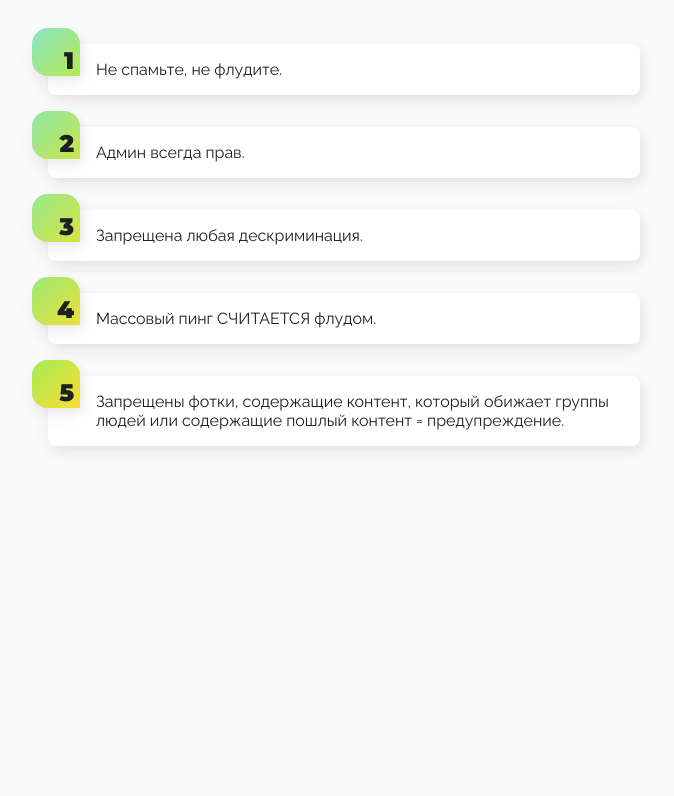
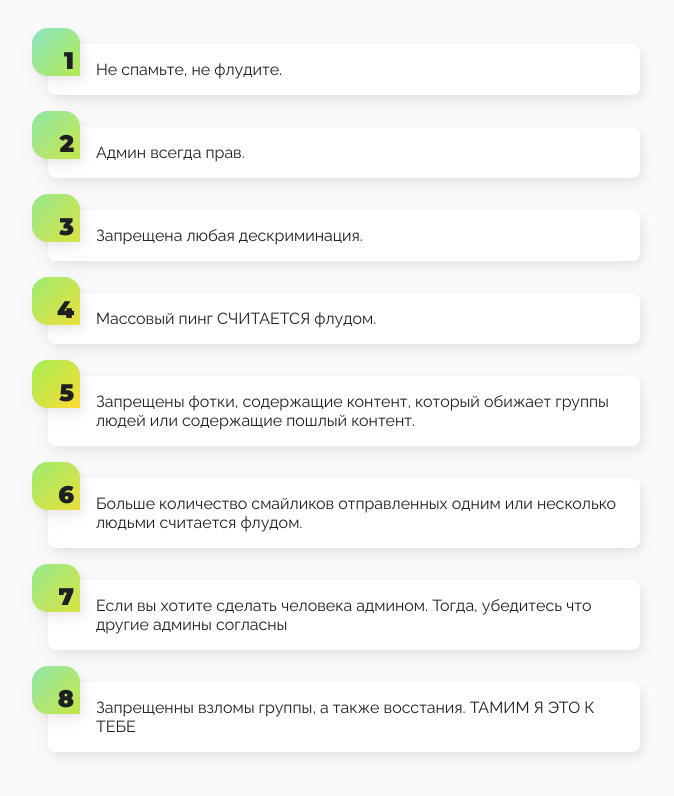
Before and after one commit to Adi58816/Adi58816.github.io, a plain HTML site: page rules/index.html in a window 1280 px wide. Shown: the whole page, without its empty margins (304-978 px from the left). Drawn offline with Linux system fonts and the light colour scheme.

Commit message:
Update index.html

```diff
--- a/rules/index.html
+++ b/rules/index.html
@@ -12,8 +12,10 @@
     <li>Админ всегда прав.</li>
     <li>Запрещена любая дескриминация.</li>
     <li>Массовый пинг СЧИТАЕТСЯ флудом.</li>
-    <li>Запрещены фотки, содержащие контент, который обижает группы людей или содержащие пошлый контент = предупреждение.</li>
-
+    <li>Запрещены фотки, содержащие контент, который обижает группы людей или содержащие пошлый контент.</li>
+    <li>Больше количество смайликов отправленных одним или несколько людьми считается флудом.</li>
+    <li>Если вы хотите сделать человека админом. Тогда, убедитесь что другие админы согласны</li>
+    <li>Запрещенны взломы группы, а также восстания. ТАМИМ Я ЭТО К ТЕБЕ</li>
   </ol>
 </main>
 	<style>
```
